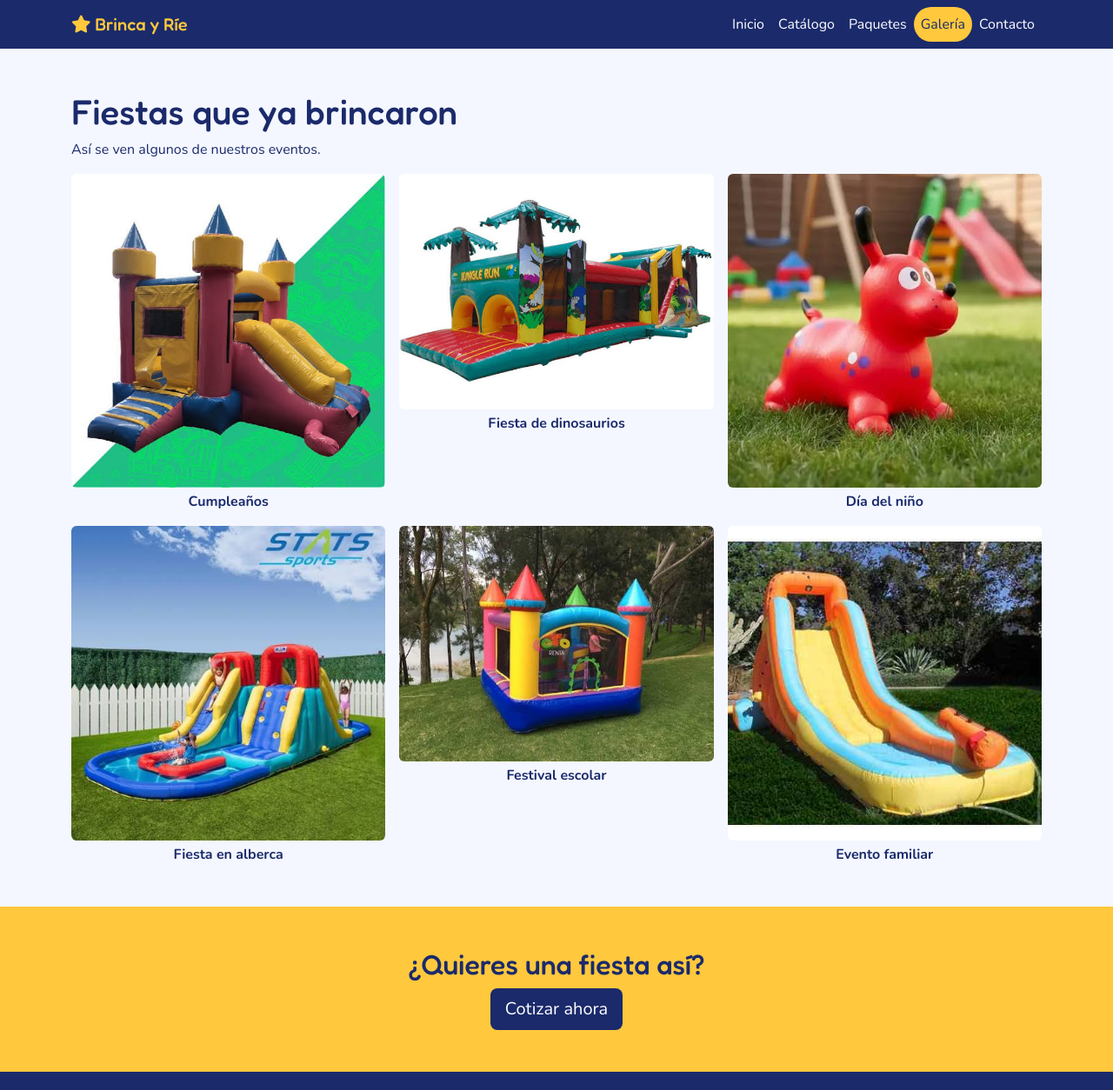
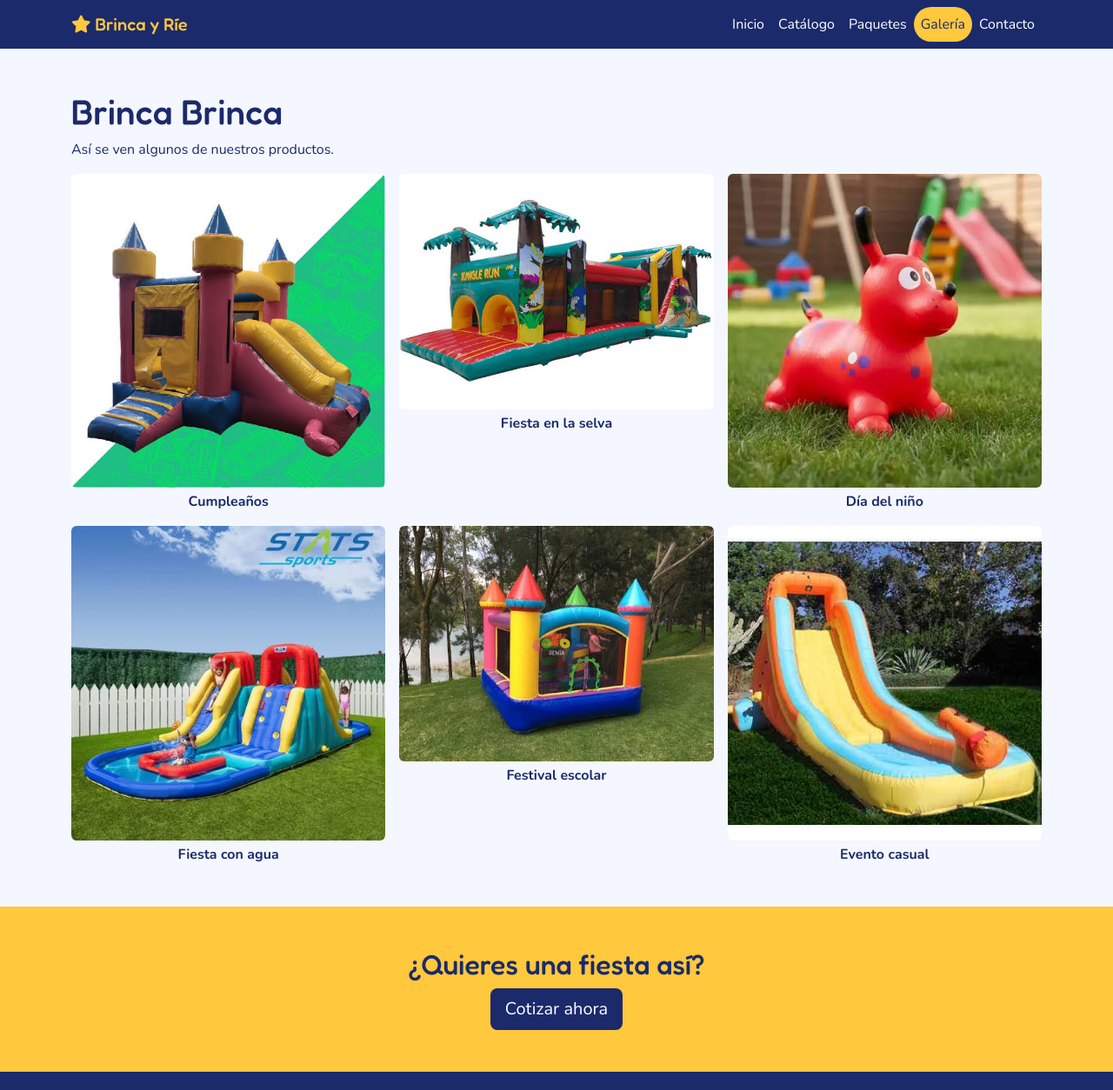
Before and after one commit to bryancastillomorales651-cpu/Unidad2WebProyect, a plain HTML site: page galeria.html in a window 1280 px wide. Shown: the top 1254 px of the page at 87% size. Drawn offline with nearby package versions, Linux system fonts and the light colour scheme; some packages are replaced by stand-ins of ours; a script that the page names is missing.

Commit message:
ajustes1.1

```diff
--- a/galeria.html
+++ b/galeria.html
@@ -51,8 +51,8 @@
   <main>
     <section>
       <div class="container">
-        <h1>Fiestas que ya brincaron</h1>
-        <p>Así se ven algunos de nuestros eventos.</p>
+        <h1>Brinca Brinca</h1>
+        <p>Así se ven algunos de nuestros productos.</p>
         <div class="row g-3">
         <article class="col-6 col-sm-6 col-md-4 col-lg-4" data-aos="fade-up">
           <figure class="mb-0">
@@ -63,7 +63,7 @@
         <article class="col-6 col-sm-6 col-md-4 col-lg-4" data-aos="fade-up">
           <figure class="mb-0">
             <img class="img-fluid rounded" src="img/selva.jpg" alt="Fiesta: Fiesta de dinosaurios">
-            <figcaption class="text-center fw-bold mt-1">Fiesta de dinosaurios</figcaption>
+            <figcaption class="text-center fw-bold mt-1">Fiesta en la selva</figcaption>
           </figure>
         </article>
         <article class="col-6 col-sm-6 col-md-4 col-lg-4" data-aos="fade-up">
@@ -75,7 +75,7 @@
         <article class="col-6 col-sm-6 col-md-4 col-lg-4" data-aos="fade-up">
           <figure class="mb-0">
             <img class="img-fluid rounded" src="img/acuatico.jpg" alt="Fiesta: Fiesta en alberca">
-            <figcaption class="text-center fw-bold mt-1">Fiesta en alberca</figcaption>
+            <figcaption class="text-center fw-bold mt-1">Fiesta con agua</figcaption>
           </figure>
         </article>
         <article class="col-6 col-sm-6 col-md-4 col-lg-4" data-aos="fade-up">
@@ -87,7 +87,7 @@
         <article class="col-6 col-sm-6 col-md-4 col-lg-4" data-aos="fade-up">
           <figure class="mb-0">
             <img class="img-fluid rounded" src="img/resbaladilla.jpg" alt="Fiesta: Evento familiar">
-            <figcaption class="text-center fw-bold mt-1">Evento familiar</figcaption>
+            <figcaption class="text-center fw-bold mt-1">Evento casual</figcaption>
           </figure>
         </article>
         </div>
```
